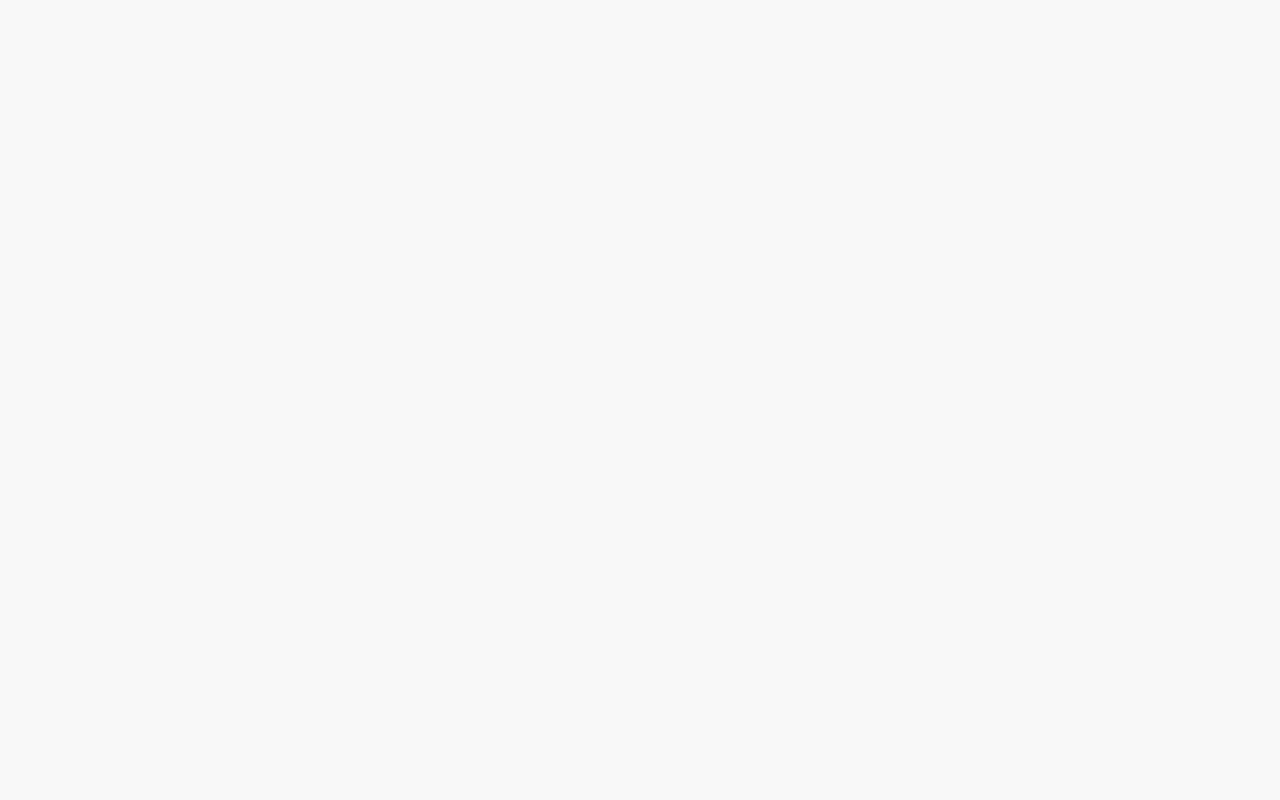
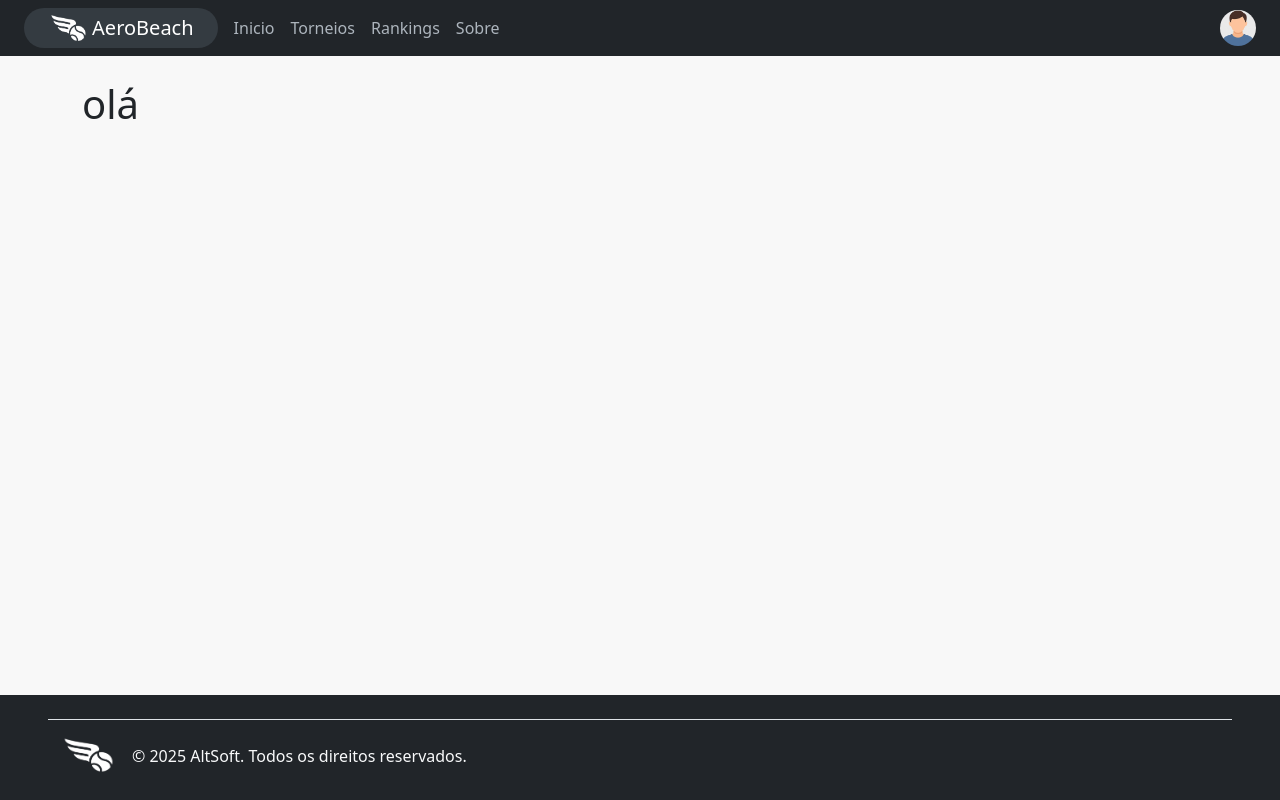
Before and after one commit to leandro-costa-oliveira/aero-beach, a React (Vite) app in the folder frontend/: page /inscricao/1 in a window 1280 px wide. Before the commit this address had no page. Built offline with nearby package versions, Linux system fonts and the light colour scheme.

Commit message:
feat: create element SubscribePage

```diff
--- a/frontend/src/App.tsx
+++ b/frontend/src/App.tsx
@@ -9,6 +9,7 @@ import { Login } from "./pages/Login";
 import { Profile } from "./pages/Profile";
 import { TorneioDetalhesPage } from "./pages/TorneioDetalhesPage.tsx";
 import { TorneiosPage } from "./pages/TorneiosPage.tsx";
+import { SubscribePage } from "./pages/SubscribePage.tsx";
 
 export default function App() {
   const [accessToken, setAccessToken] = useState<string | null>(null);
@@ -24,6 +25,7 @@ export default function App() {
               <Route path="/torneios" element={<TorneiosPage />} />
               <Route path="/torneios/:id" element={<TorneioDetalhesPage />} />
               <Route path="/profile" element={<Profile />} />
+              <Route path="/inscricao/:id" element={<SubscribePage />}/>
             </Route>
           </Routes>
         </Router>
--- a/frontend/src/components/CardCategorias/CardCategorias.tsx
+++ b/frontend/src/components/CardCategorias/CardCategorias.tsx
@@ -1,5 +1,8 @@
 import { Card, Badge, ListGroup, Button } from "react-bootstrap";
 import type { Categoria } from "../../api/torneio.t";
+import { Link } from "react-router-dom";
+//import { AuthContext } from "../../Context/AuthContext";
+//import { useContext } from "react";
 
 interface CategoriaProps{
     categoria: Categoria;
@@ -15,7 +18,7 @@ export function CardCategorias({categoria} : CategoriaProps) {
     style: "currency",
     currency: "BRL",
   }).format(categoria.valorInscricao);
-
+  //const { accessToken } = useContext(AuthContext);
   return (
     <Card className="shadow-sm h-100">
       <Card.Header className="bg-light d-flex justify-content-between align-items-center">
@@ -43,9 +46,24 @@ export function CardCategorias({categoria} : CategoriaProps) {
         </ListGroup>
       </Card.Body>
       <Card.Footer>
+        {//accessToken ? (
+        <Link to={`/inscricao/${categoria.id}`}>
         <Button variant="outline-success" className="w-100 fw-semibold btn-anim">
           Realizar inscrição: {price}
         </Button>
+        </Link>
+        /**) : (
+          <Link to={`/login?redirect=/torneios/inscricoes/${categoria.id}`}>
+            <Button
+              variant="outline-secondary"
+              className="w-100 btn-anim fw-semibold"
+            >
+              Entre para inscrever-se
+            </Button>
+          </Link>
+        )
+
+         **/}
       </Card.Footer>
     </Card>
   );
--- a/frontend/src/components/CardTorneios/CardTorneios.tsx
+++ b/frontend/src/components/CardTorneios/CardTorneios.tsx
@@ -1,7 +1,6 @@
 import { Badge, Button, Card, ListGroup } from "react-bootstrap";
 import { Link } from "react-router-dom";
-//import { AuthContext } from "../../Context/AuthContext";
-//import { useContext } from "react";
+
 
 type TorneioProps = {
   id: string;
@@ -33,7 +32,6 @@ export function CardTorneios({
     "pt-BR"
   );
 
-  //const { accessToken } = useContext(AuthContext);
   const securePrice = preco ?? 0;
 
   return (
@@ -75,7 +73,6 @@ export function CardTorneios({
         </ListGroup>
       </Card.Body>
       <Card.Footer>
-        {//accessToken ? (
           <Link to={`/torneios/${id}`}>
             <Button
               variant="outline-primary"
@@ -84,20 +81,6 @@ export function CardTorneios({
               Ver Detalhes
             </Button>
           </Link>
-
-         /**  ) : (
-          <Link to={`/login?redirect=/torneios/${id}`}>
-            <Button
-              variant="outline-secondary"
-              className="w-100 btn-anim fw-semibold"
-            >
-              faça login para ver detalhes
-            </Button>
-          </Link>
-        ) **/
-
-        }
-
       </Card.Footer>
     </Card>
   );
--- /dev/null
+++ b/frontend/src/pages/SubscribePage.tsx
@@ -0,0 +1,7 @@
+export function SubscribePage(){
+    return(
+        <>
+        <h1>olá</h1>
+        </>
+    )
+}
```
